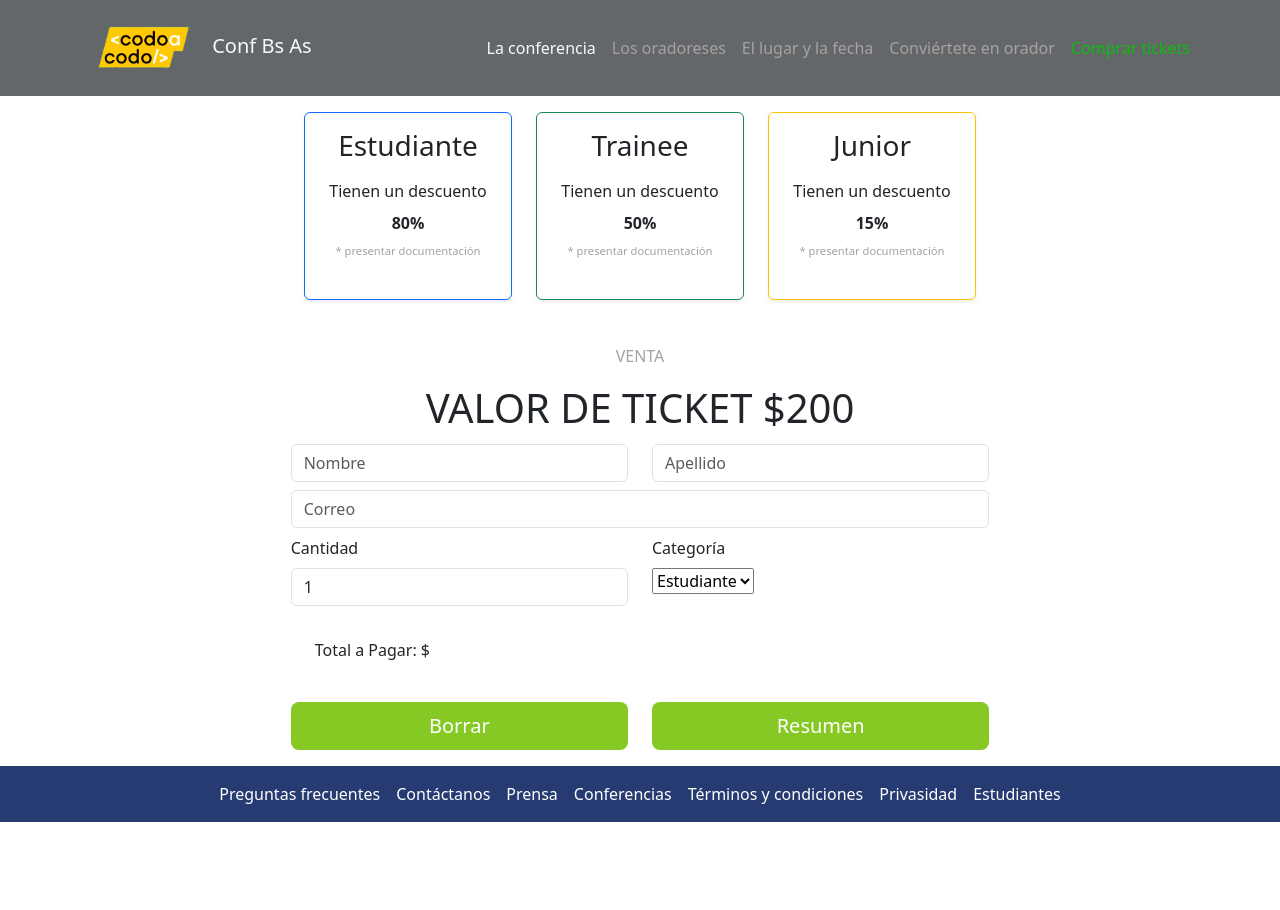
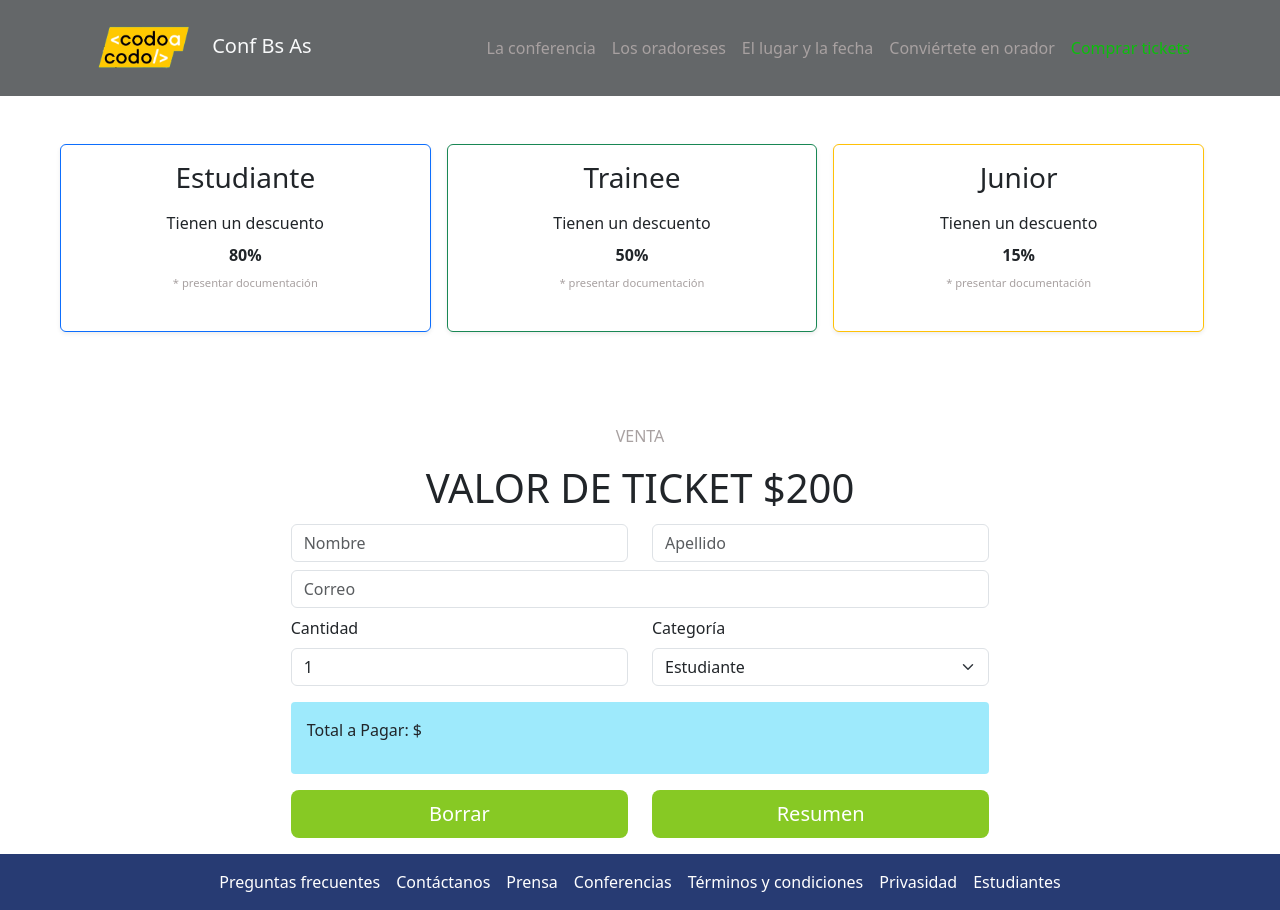
Before and after one commit to diegobobasso/Proyecto-Integrador-CaC-Front-End, a plain HTML site: page compratickets.html in a window 1280 px wide. Before the commit the page ends 822 px from the top, so only its background shows below. Drawn offline with nearby package versions, Linux system fonts and the light colour scheme.

Commit message:
correcciones varias

```diff
--- a/compratickets.html
+++ b/compratickets.html
@@ -35,7 +35,7 @@
 
                     <ul class="navbar-nav">
                         <li class="nav-item">
-                          <a class="nav-link text-light" href="index.html">La conferencia</a>
+                          <a class="nav-link txtgrey" href="index.html">La conferencia</a>
                         </li>
                         <li class="nav-item">
                           <a class="nav-link txtgrey" href="#">Los oradoreses</a>
@@ -55,9 +55,9 @@
                 </div>
             </nav>
 
-            <div class="container-fluid centratarjeta">
-            <div class="row row-cols-1 row-cols-md-3 mb-3 text-center">
-                <div class="col">
+            <div class="container-fluid">
+            <div class="row col-12 g-3 p-5 mb-3 text-center">
+                <div class="col-12 col-sm-6 col-md-4">
                   <div class="card mb-4 shadow-sm border-primary">
                     <div class="card-body">
                       <h3 class="card-title pricing-card-title">Estudiante</h3>
@@ -69,7 +69,7 @@
                     </div>
                   </div>
                 </div>
-                <div class="col">
+                <div class="col-12 col-sm-6 col-md-4">
                   <div class="card mb-4 shadow-sm border-success">
                     <div class="card-body">
                       <h3 class="card-title pricing-card-title">Trainee</h3>
@@ -81,7 +81,7 @@
                       </div>
                   </div>
                 </div>
-                <div class="col">
+                <div class="col-12 col-sm-6 col-md-4">
                   <div class="card mb-4 shadow-sm border-warning">
                     <div class="card-body">
                       <h3 class="card-title pricing-card-title">Junior</h3>
@@ -126,25 +126,25 @@
                     </div>
                     <div class="row mb-2">
                         <div class="col">
-                            <input id="cantidad" type="number" class="form-control" value="1" name="cantidad">
+                            <input id="cantidad" type="text" class="form-control" value="1" name="cantidad">
                         </div>
                         <div class="col">
-                            <select id="categoria" name="categoria">
+                            <select id="categoria" class="form-select" size="1"  name="categoria">
                                 <option value="estudiante">Estudiante</option>
                                 <option value="trainee">Trainee</option>
                                 <option value="junior">Junior</option>
                               </select>
                         </div>
                     </div>
-                    <div class="container-fluid p-4">
-                        <p id="parra">Total a Pagar: $ <span id="pago">  </span></p>
+                    <div class="container-fluid p-3 mt-3 mb-3 rounded-1 bgceleste">
+                        <p>Total a Pagar: $ <span id="pago">  </span></p>
                     </div>
                     <div class="row mb-2">
                         <div class="col">
                             <button class="w-100 btn btn-lg btngreen" type="reset">Borrar</button>
                         </div>
                         <div class="col">
-                            <button id="resumen" class="w-100 btn btn-lg btngreen">Resumen</button>
+                            <button id="resumen" class="w-100 btn btn-lg btngreen" type="button">Resumen</button>
                         </div>
                     </div>
                 </form>
--- a/css/style.css
+++ b/css/style.css
@@ -95,21 +95,35 @@ header {
     max-height: 100%;
 }
 
+@media screen and (max-width: 800px) {
+    .tamres{
+    font-size: 70%;
+
+    }
+
+  }
+
+@media screen and (max-width: 500px) {
+    .tamres{
+    font-size: 50%;
+
+    }
+
+  }
+
+
 .ancho {
     height: 100%;
+}
+
+.bgceleste {
+    background-color: rgba(6, 200, 248, 0.39);
 }
 
 .bgazul {
     background-color: rgba(38, 58, 114, 0.993);
 }
 
-.centratarjeta {
-    padding-top: 1rem;
-    padding-left: 19rem;
-    padding-right: 19rem;
-}
-
-
 .clearfix {
     overflow: auto;
   }
--- a/script/compratickets.js
+++ b/script/compratickets.js
@@ -4,9 +4,14 @@ let pago = document.getElementById("pago");
 let botonresumen = document.getElementById("resumen");
 
 function TotalPago() {
+
+    const regex = /^[0-9]*$/;
+    if(regex.test(cantidad.value)) {
+
         let cant = parseInt(cantidad.value);
         let cate = categoria.value;
         let desc = 0;
+
         if(cate == "estudiante") desc = 0.20;
         if(cate == "trainee") desc = 0.5;
         if(cate == "junior") desc = 0.85;
@@ -15,5 +20,9 @@ function TotalPago() {
 
         pago.innerHTML = total.toString();
     }
+    else {
+        pago.innerHTML = "0";
+    }
+}
 
 botonresumen.onclick = TotalPago;
```
Also changed, not shown: index.html (+7 -6 lines). Lines whose indentation alone changed are shown as unchanged.
